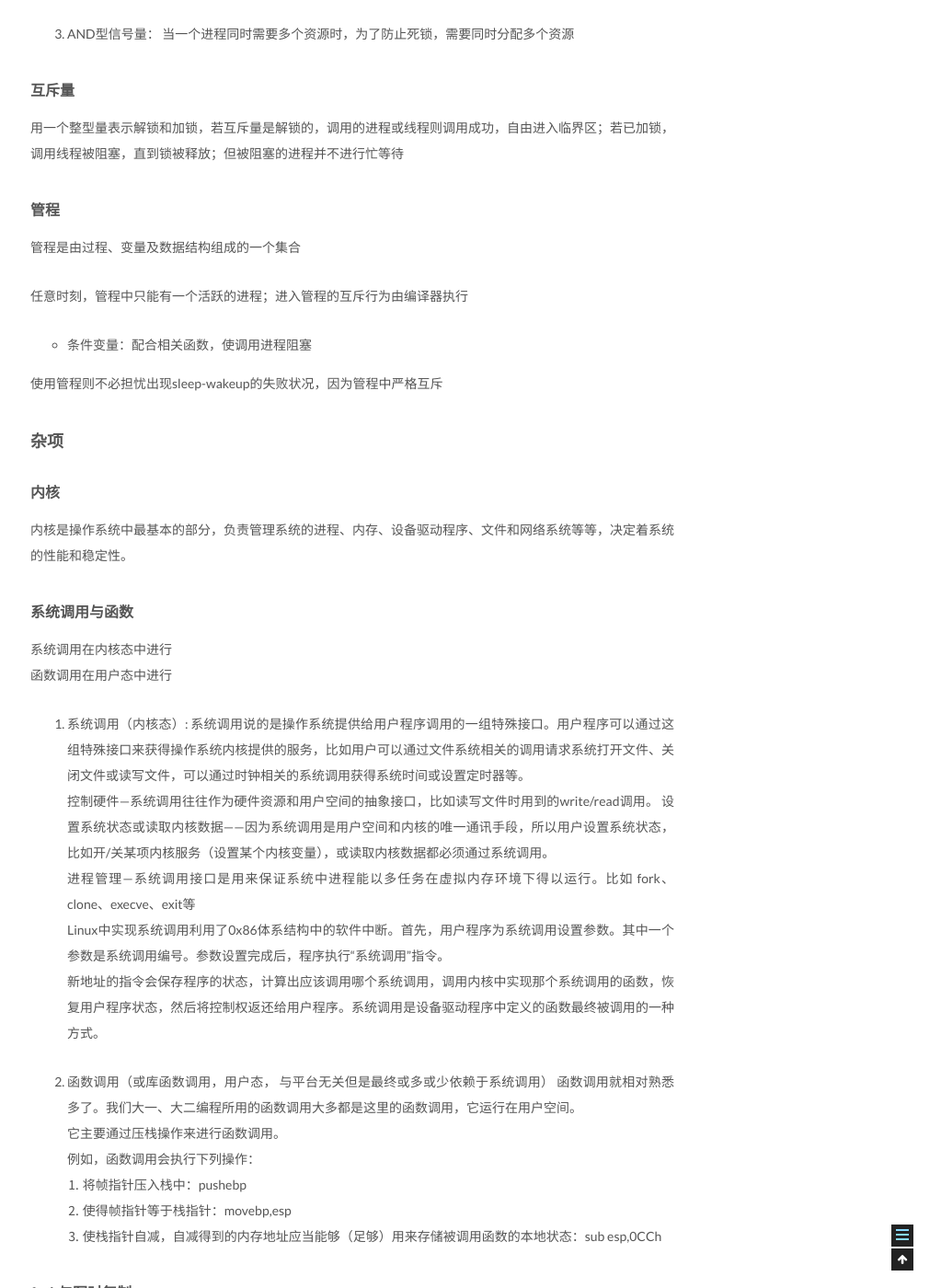
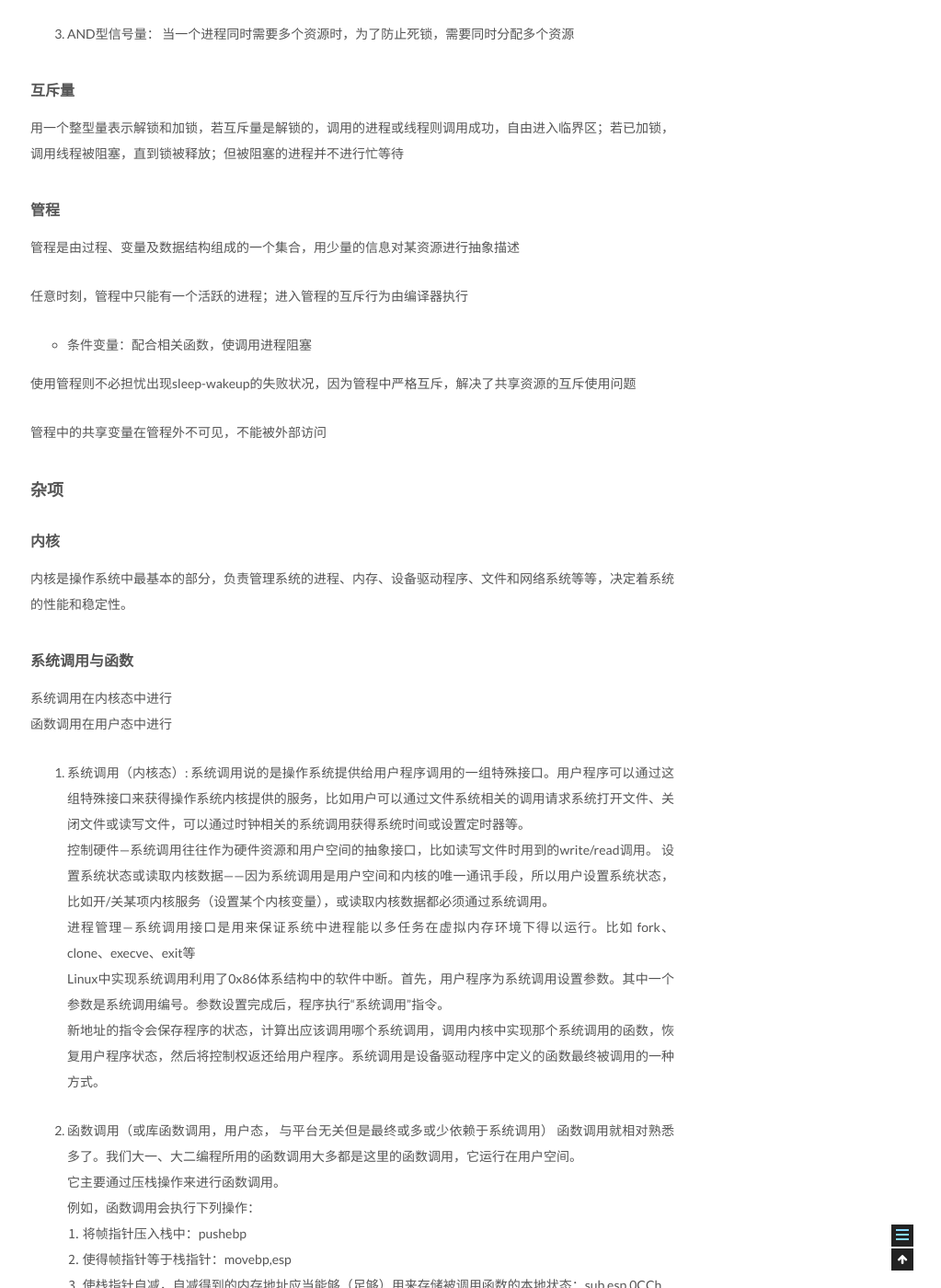
Before and after one commit to ONLYUNIVERSE/ONLYUNIVERSE.github.io, a Jekyll site: the page built from _posts/2020-09-15-进程与线程.md, in a window 1280 px wide and 1400 px high, scrolled down 5799 px. Shown: the whole window at 92% size, without its empty margins (257-1280 px from the left). Built offline with Jekyll 4.4.1, drawn with Linux system fonts in a browser that asks for light colours.

Commit message:
Update 2020-09-15-进程与线程.md

```diff
--- a/_posts/2020-09-15-进程与线程.md
+++ b/_posts/2020-09-15-进程与线程.md
@@ -203,13 +203,15 @@ P操作和V操作都是原子性的，不可分割的
 
 #### 管程
 
-管程是由过程、变量及数据结构组成的一个集合
+管程是由过程、变量及数据结构组成的一个集合，用少量的信息对某资源进行抽象描述
 
 任意时刻，管程中只能有一个活跃的进程；进入管程的互斥行为由编译器执行
 
 * 条件变量：配合相关函数，使调用进程阻塞
 
-使用管程则不必担忧出现sleep-wakeup的失败状况，因为管程中严格互斥
+使用管程则不必担忧出现sleep-wakeup的失败状况，因为管程中严格互斥，解决了共享资源的互斥使用问题
+
+管程中的共享变量在管程外不可见，不能被外部访问
 
 ### 杂项
 
```
